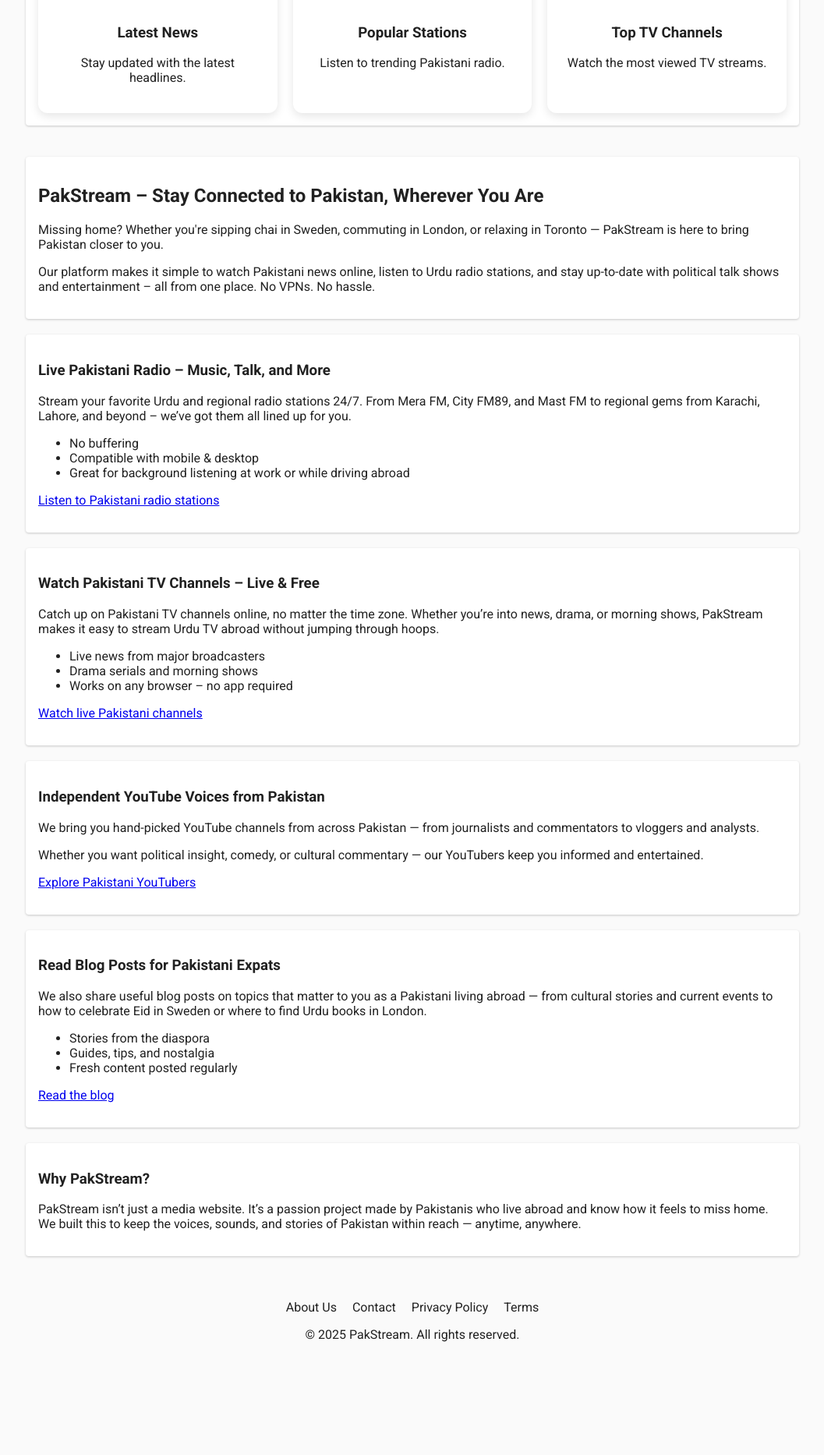
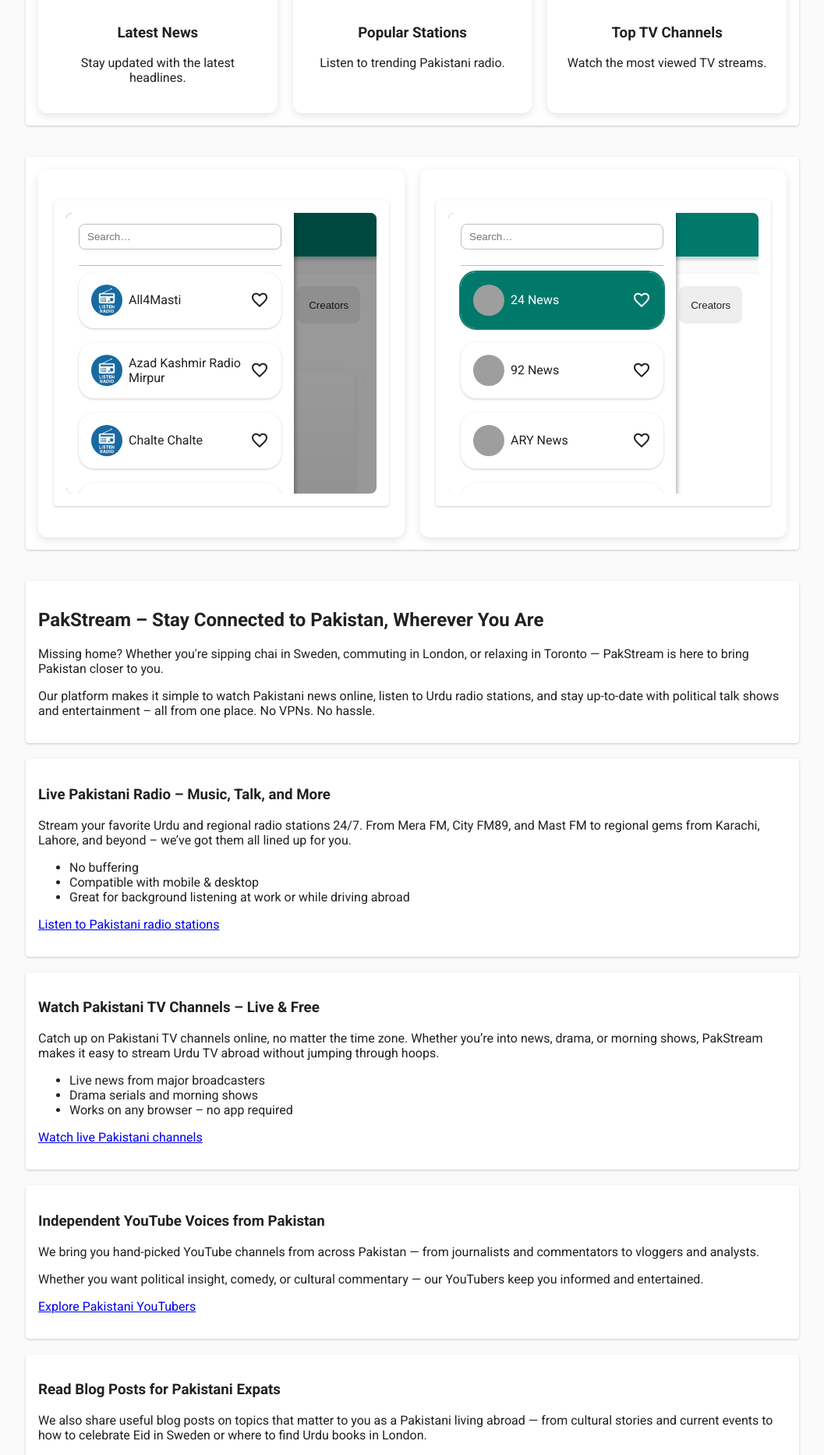
Before and after one commit to atifwaqar/pakstream, a Jekyll site: the page built from index.html, in a window 1280 px wide. Shown: the part 536-2402 px from the top of the page at 78% size, without its empty margins (111-1168 px from the left). Built offline with Jekyll 4.4.1, drawn with Linux system fonts in a browser that asks for light colours; comment, search, counter and statistics services are not loaded; before the commit the page ends 2289 px from its top, so only the background shows below that.

Commit message:
Add media hub embeds

```diff
--- a/css/style.css
+++ b/css/style.css
@@ -324,6 +324,13 @@ section {
   font-size: 48px;
   color: var(--primary);
   margin-bottom: 10px;
+}
+
+.feature-card .media-hub-embed {
+  width: 100%;
+  height: 360px;
+  border: none;
+  border-radius: 8px;
 }
 
 /* Blog list styling */
--- a/index.html
+++ b/index.html
@@ -130,6 +130,20 @@
     </div>
   </section>
 
+  <!-- Media hub embeds -->
+  <section class="feature-cards">
+    <div class="feature-card">
+      <section class="youtube-section media-hub-section">
+        <iframe class="media-hub-embed" src="/media-hub.html?m=radio" title="PakStream Radio" loading="lazy" allow="accelerometer; autoplay; clipboard-write; encrypted-media; gyroscope; picture-in-picture; web-share" allowfullscreen></iframe>
+      </section>
+    </div>
+    <div class="feature-card">
+      <section class="youtube-section media-hub-section">
+        <iframe class="media-hub-embed" src="/media-hub.html?m=tv" title="PakStream Live TV" loading="lazy" allow="accelerometer; autoplay; clipboard-write; encrypted-media; gyroscope; picture-in-picture; web-share" allowfullscreen></iframe>
+      </section>
+    </div>
+  </section>
+
   <!-- Main content sections -->
   <section class="intro">
     <h2>PakStream – Stay Connected to Pakistan, Wherever You Are</h2>
```
